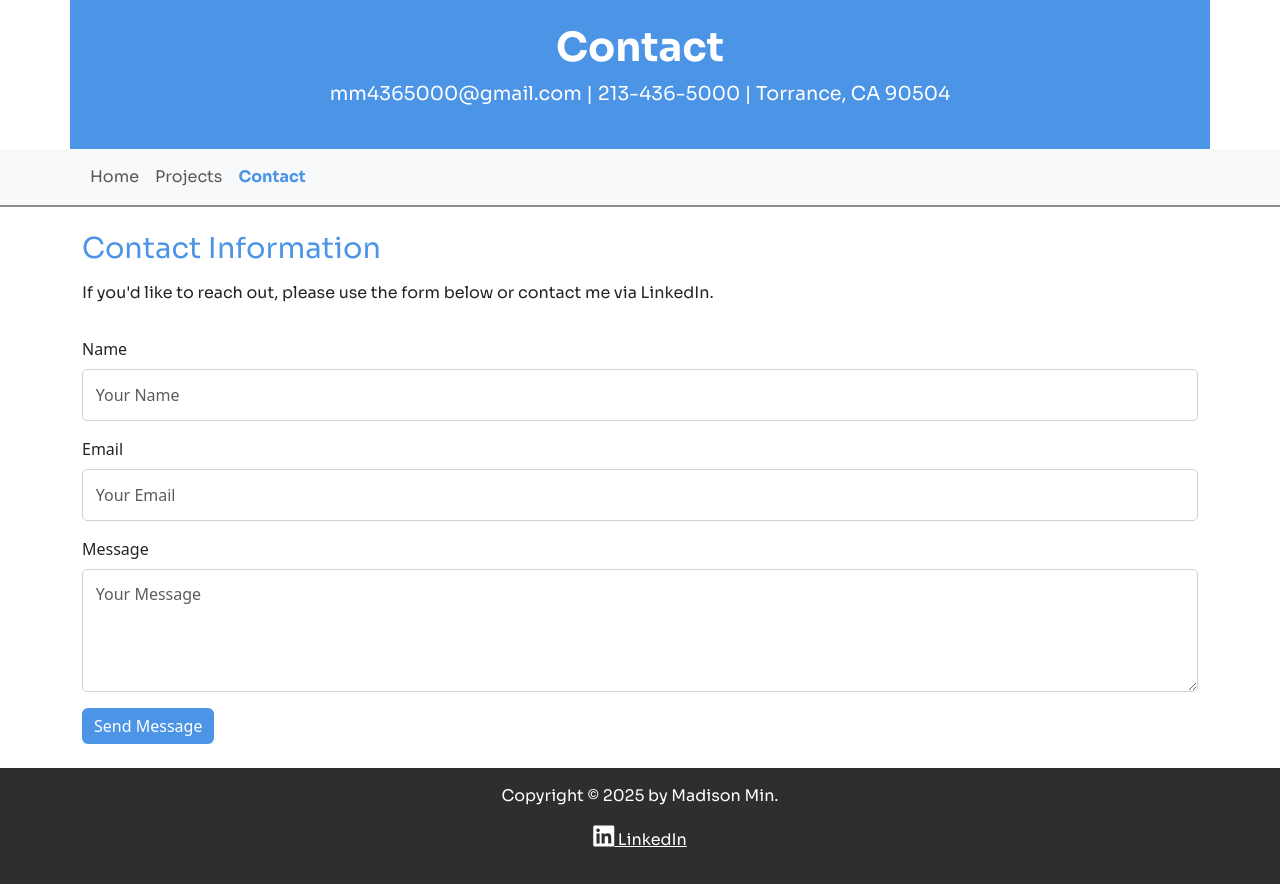
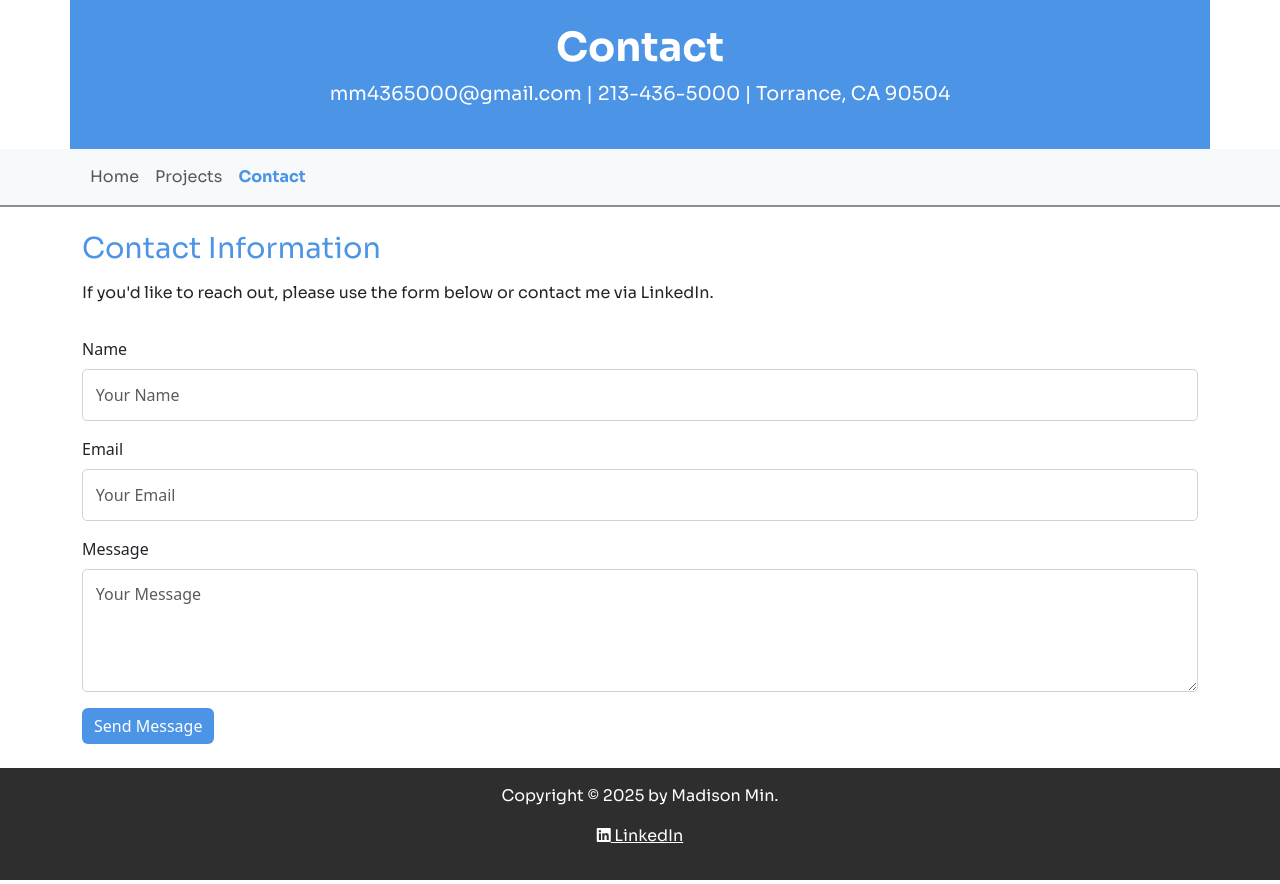
Before and after one commit to nosidamnim/a1-portfolio-madisonmin-master, a plain HTML site: page contact.html in a window 1280 px wide. Drawn offline with nearby package versions, Linux system fonts and the light colour scheme.

Commit message:
accessibility changes

```diff
--- a/contact.html
+++ b/contact.html
@@ -84,7 +84,7 @@ EMAIL: mdmin@uci.edu
     <p>Copyright &copy; 2025 by Madison Min.</p>
     <p>
       <a href="https://www.linkedin.com/in/madison-min-1912ba32b/" class="text-white" target="_blank">
-        <i class="fab fa-linkedin"></i> LinkedIn
+        <em class="fab fa-linkedin"></em> LinkedIn
       </a>
     </p>
   </footer>
```
Also changed, not shown: projects.html (+1 -1 lines).
